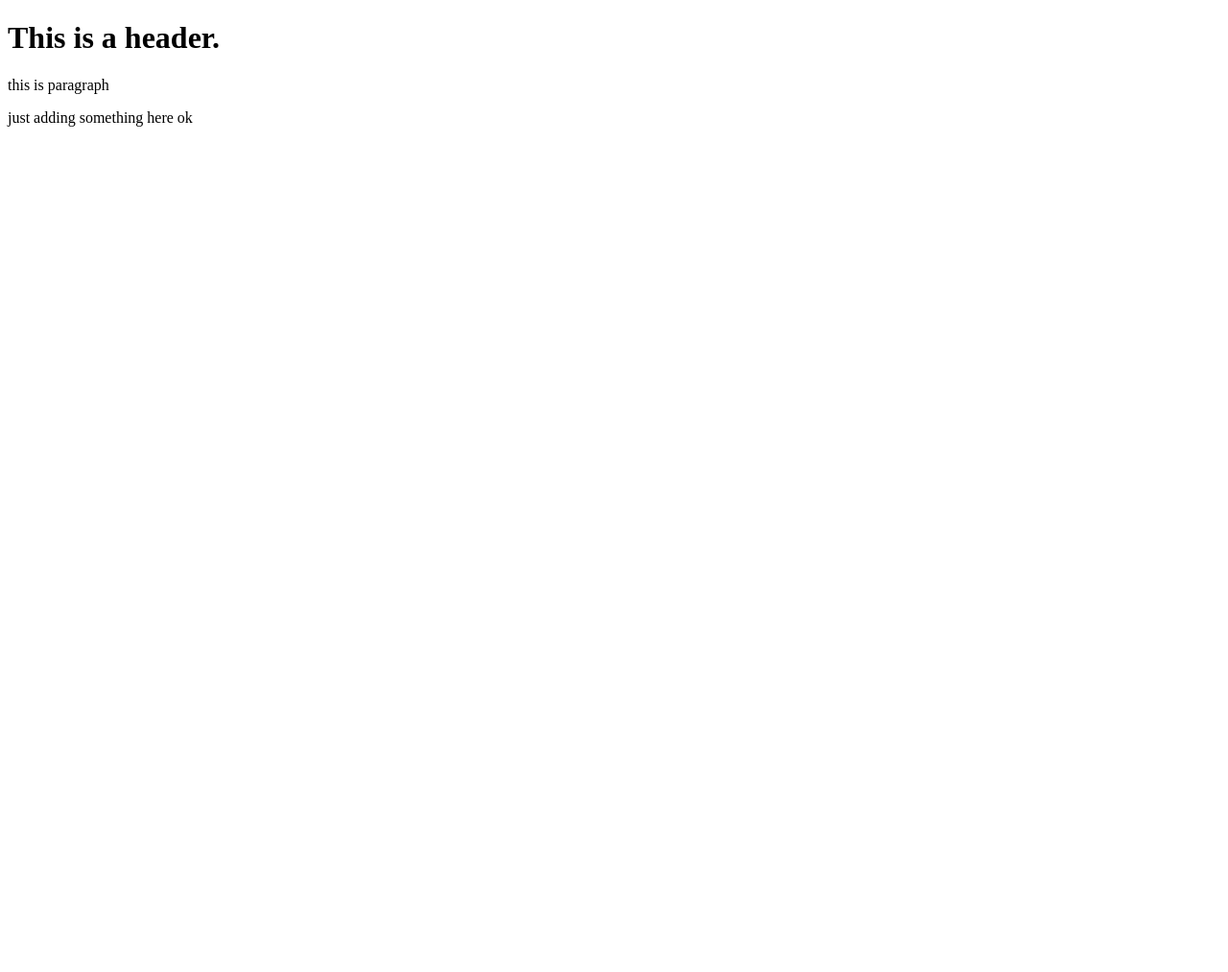
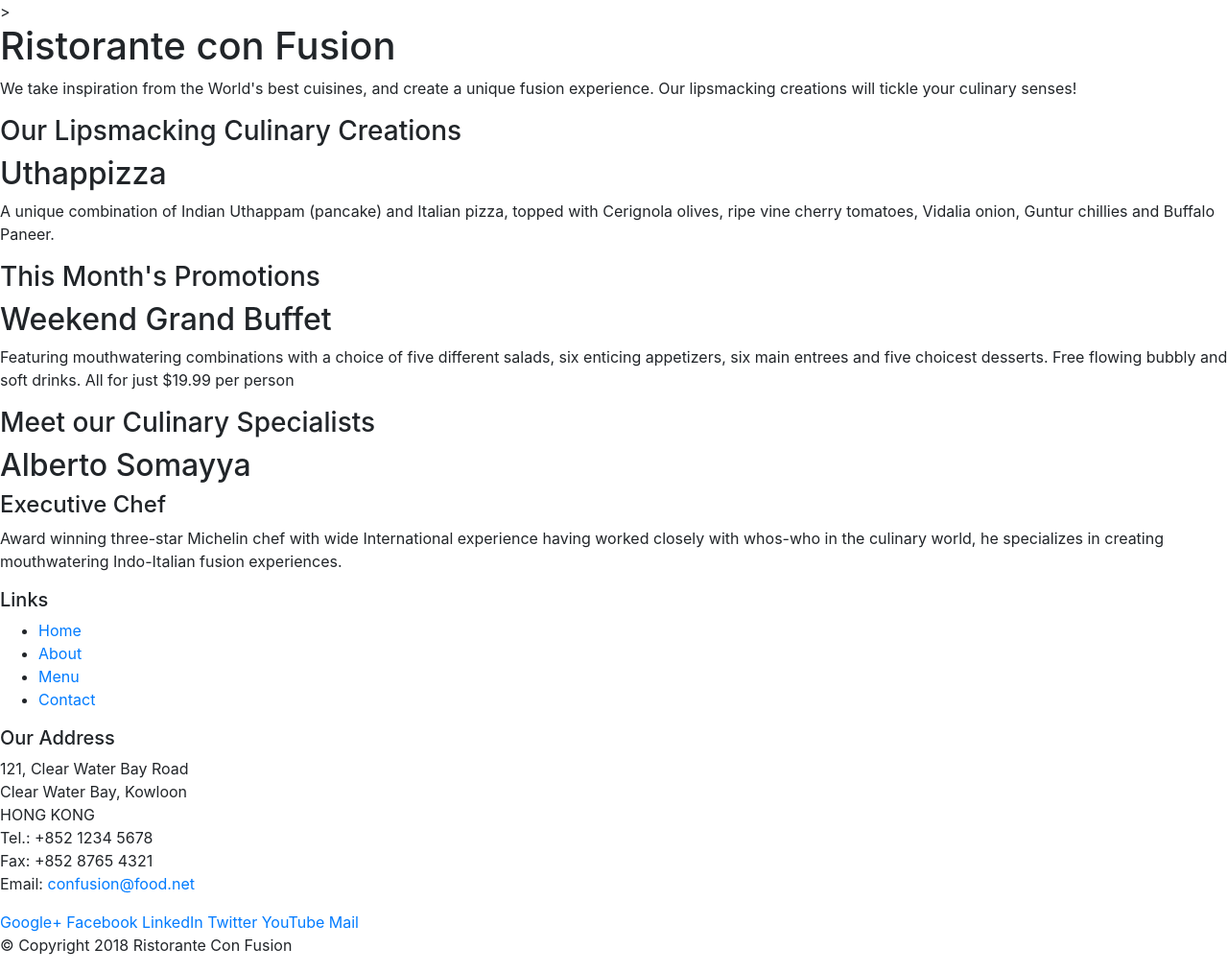
Before and after one commit to parub22/bootstrap-website, a website: page index.html in a window 1280 px wide. Shown: the whole page at 96% size. Before the commit the page ends 800 px from the top, so only its background shows below. Drawn offline with nearby package versions, Linux system fonts and the light colour scheme.

Commit message:
new index file

```diff
--- a/index.html
+++ b/index.html
@@ -1,14 +1,111 @@
 <!DOCTYPE html>
 <html lang="en">
+
 <head>
-    <meta charset="UTF-8">
-    <meta http-equiv="X-UA-Compatible" content="IE=edge">
-    <meta name="viewport" content="width=device-width, initial-scale=1.0">
-    <title>Document</title>
+    <!-- Required meta tags always come first -->>
+    <meta charset="utf-8">
+    <meta name="viewport" content="width-device-width, initial-scale=1, shrink-to-fit=no ">
+    <meta http-equiv="x-ua-compatible" content="ie-edge">
+
+    <!--bootstrap css-->
+    <link rel="stylesheet" href="node_modules/bootstrap/dist/css/bootstrap.min.css">
+    <title>Ristorante Con Fusion</title>
 </head>
+
 <body>
-    <h1>This is a header.</h1>
-    <p>this is paragraph</p>
-    <p>just adding something here ok</p>
+
+    <header>
+        <div>
+            <div>
+                <div>
+                    <h1> Ristorante con Fusion </h1>
+                    <p>We take inspiration from the World's best cuisines, and create a unique fusion experience. Our lipsmacking creations will tickle your culinary senses!</p>
+                </div>
+                <div>
+                </div>
+            </div>
+        </div>
+    </header>
+
+    <div>
+        <div>
+            <div>
+                <h3>Our Lipsmacking Culinary Creations</h3>
+            </div>
+            <div>
+                <h2>Uthappizza</h2>
+                <p>A unique combination of Indian Uthappam (pancake) and Italian pizza, topped with Cerignola olives, ripe vine cherry tomatoes, Vidalia onion, Guntur chillies and Buffalo Paneer.</p>
+            </div>
+        </div>
+
+
+        <div>
+            <div>
+                <h3>This Month's Promotions</h3>
+            </div>
+            <div>
+                <h2>Weekend Grand Buffet</h2>
+                <p>Featuring mouthwatering combinations with a choice of five different salads, six enticing appetizers, six main entrees and five choicest desserts. Free flowing bubbly and soft drinks. All for just $19.99 per person </p>
+            </div>
+        </div>
+
+        <div>
+            <div>
+                <h3>Meet our Culinary Specialists</h3>
+            </div>
+            <div>
+                <h2>Alberto Somayya</h2>
+                <h4>Executive Chef</h4>
+                <p>Award winning three-star Michelin chef with wide International experience having worked closely with whos-who in the culinary world, he specializes in creating mouthwatering Indo-Italian fusion experiences. </p>
+            </div>
+        </div>
+    </div>
+
+    <footer>
+        <div>
+            <div>
+                <div>
+                    <h5>Links</h5>
+                    <ul>
+                        <li><a href="#">Home</a></li>
+                        <li><a href="#">About</a></li>
+                        <li><a href="#">Menu</a></li>
+                        <li><a href="#">Contact</a></li>
+                    </ul>
+                </div>
+                <div>
+                    <h5>Our Address</h5>
+                    <address>
+		              121, Clear Water Bay Road<br>
+		              Clear Water Bay, Kowloon<br>
+		              HONG KONG<br>
+		              Tel.: +852 1234 5678<br>
+		              Fax: +852 8765 4321<br>
+		              Email: <a href="mailto:confusion@food.net">confusion@food.net</a>
+		           </address>
+                </div>
+                <div>
+                    <div>
+                        <a href="http://google.com/+">Google+</a>
+                        <a href="http://www.facebook.com/profile.php?id=">Facebook</a>
+                        <a href="http://www.linkedin.com/in/">LinkedIn</a>
+                        <a href="http://twitter.com/">Twitter</a>
+                        <a href="http://youtube.com/">YouTube</a>
+                        <a href="mailto:">Mail</a>
+                    </div>
+                </div>
+           </div>
+           <div>
+                <div>
+                    <p>© Copyright 2018 Ristorante Con Fusion</p>
+                </div>
+           </div>
+        </div>
+    </footer>
+<!-- jQuery first, then Popper.js, then Bootstrap js-->
+<script src="node_modules/jquery/dist/jquery.slim.min.js"></script>
+<script src="node_modules/popper.js/dist/umd/popper.min.js"></script>
+<script src="node_modules/bootstrap/dist/js/bootstrap.min.js"></script>
 </body>
+
 </html>
```
Also changed, not shown: package.json (+12 -15 lines).
